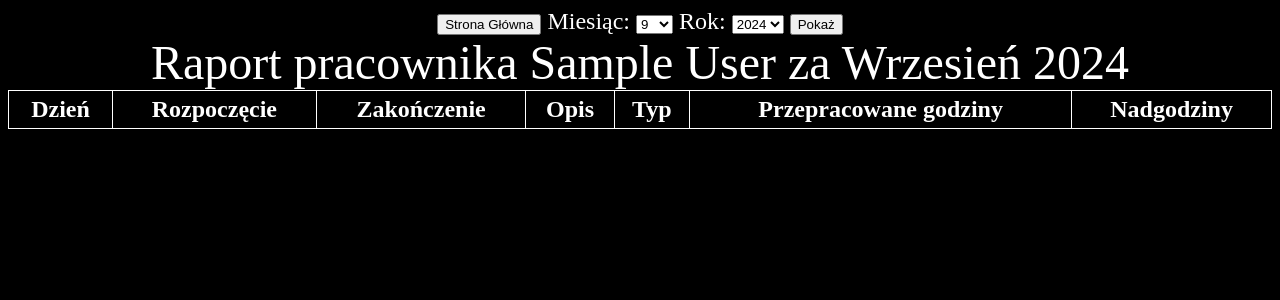
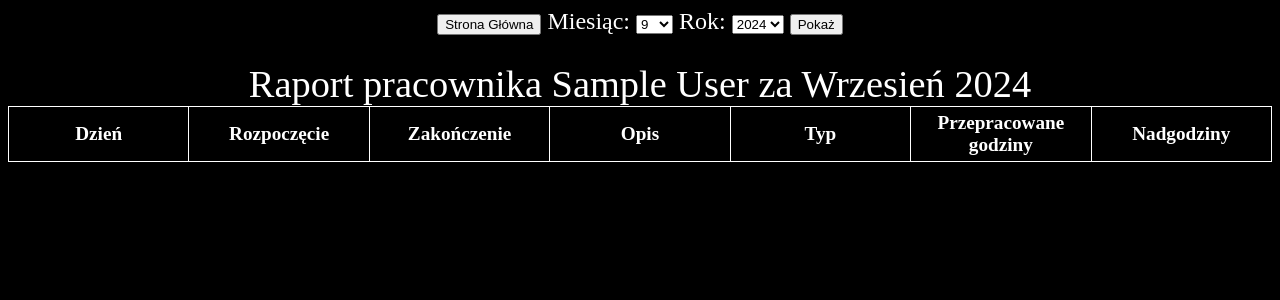
Before and after one commit to ldzietczyk/DjangoList, a Django app: page /report/ in a window 1280 px wide. Shown: the top 300 px of the page. Run offline with Django 5.2, Linux system fonts and the light colour scheme; the visitor is signed in with stand-in values (Sample User, id 1); data comes from the database, SQL or seed files in the repository; data that the repository does not hold is empty.

Commit message:
Commit before calculate Hours

```diff
--- a/list/static/css/index.css
+++ b/list/static/css/index.css
@@ -20,3 +20,7 @@ button {
         font-size: 100%;
     }
 }
+
+div {
+    font-size: 110%;
+}
--- a/list/static/css/report.css
+++ b/list/static/css/report.css
@@ -5,11 +5,17 @@ body {
     text-align: center;
 }
 
+.main {
+    max-width: 100%;
+}
+
 table {
     width: 100%;
     border: 1px solid white;
     border-collapse: collapse;
     padding: 5px;
+    table-layout: fixed;
+    font-size: 80%;
 }
 
 th, td {
@@ -21,3 +27,10 @@ th, td {
 caption {
     font-size: 200%;
 }
+
+.desc {
+    max-width: 25%;
+    overflow-wrap: break-word; /* Zapewnia zawijanie długich słów */
+    word-wrap: break-word; /* Kompatybilność z starszymi przeglądarkami */
+    white-space: normal; /* Umożliwia zawijanie tekstu */
+}
--- a/list/templates/form/form.html
+++ b/list/templates/form/form.html
@@ -24,7 +24,7 @@
             {{ form.start_time }}<br>
         </div>
         <div>
-            <label for="{{ form.end_time.id_for_label }}">Podaj datę:</label><br>
+            <label for="{{ form.end_time.id_for_label }}">Godzina zakończenia:</label><br>
             {{ form.end_time }}<br>
         </div>
         <div>
--- a/list/templates/main/report.html
+++ b/list/templates/main/report.html
@@ -9,6 +9,7 @@
     <title>Raport</title>
 </head>
 <body>
+    <div class="main">
         <form action="{% url 'index' %}" method="get" style="display: inline;">
             {% csrf_token %}
             <button type="submit">Strona Główna</button>
@@ -43,7 +44,7 @@
             {% endif %}
 
             <button type="submit">Pokaż</button>
-    </form>
+        </form><br><br>
 
         <table>
             <caption>
@@ -54,7 +55,7 @@
                     <th>Dzień</th>
                     <th>Rozpoczęcie</th>
                     <th>Zakończenie</th>
-                <th>Opis</th>
+                    <th class="desc">Opis</th>
                     <th>Typ</th>
                     <th>Przepracowane godziny</th>
                     <th>Nadgodziny</th>
@@ -66,7 +67,7 @@
                         <td>{{ row.date|date:"j" }}</td>
                         <td>{{ row.start_time }}</td>
                         <td>{{ row.end_time }}</td>
-                    <td>{{ row.desc }}</td>
+                        <td class="desc">{{ row.desc }}</td>
                         <td>{{ row.type }}</td>
                         <td>{{ row.total_hours }}</td>
                         <td>{{ row.overtime_hours }}</td>
@@ -74,5 +75,6 @@
                 {% endfor %}
             </tbody>
         </table>
+    </div>
 </body>
 </html>
```
Lines whose indentation alone changed are shown as unchanged.
